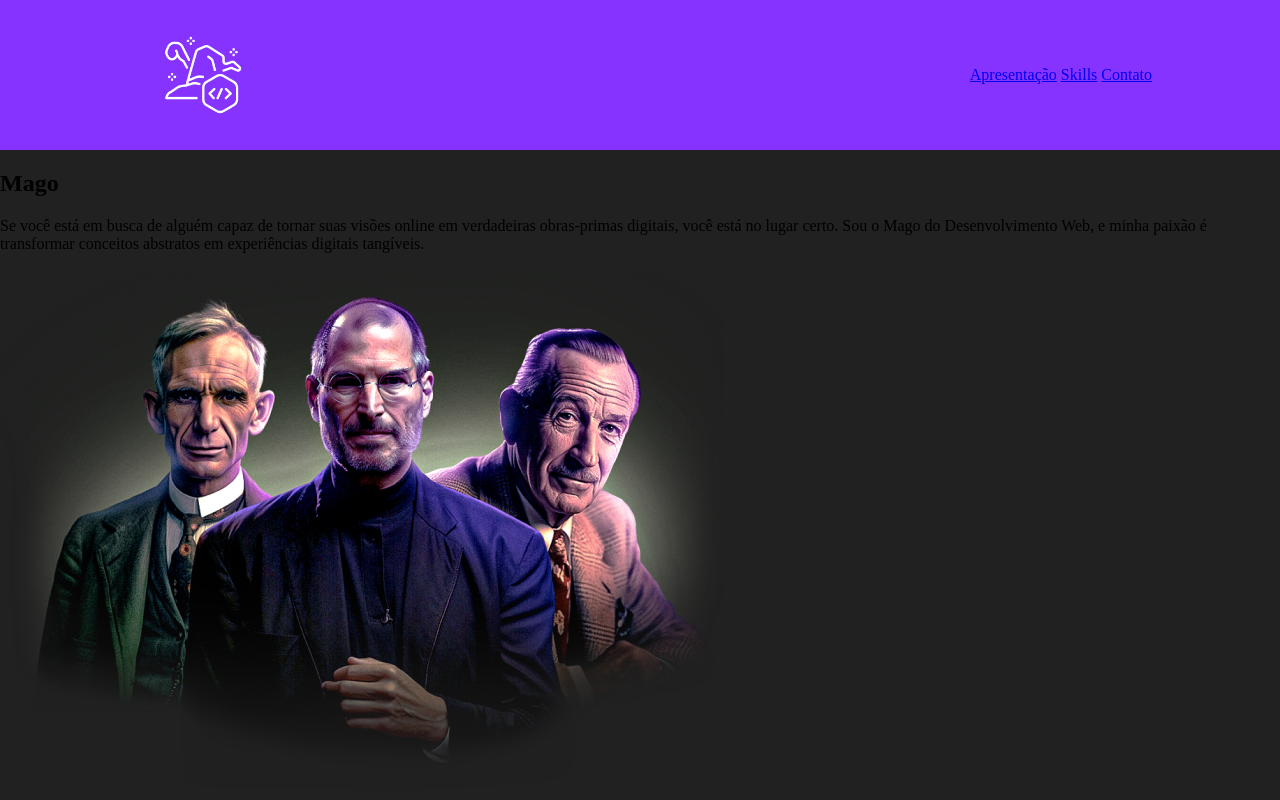
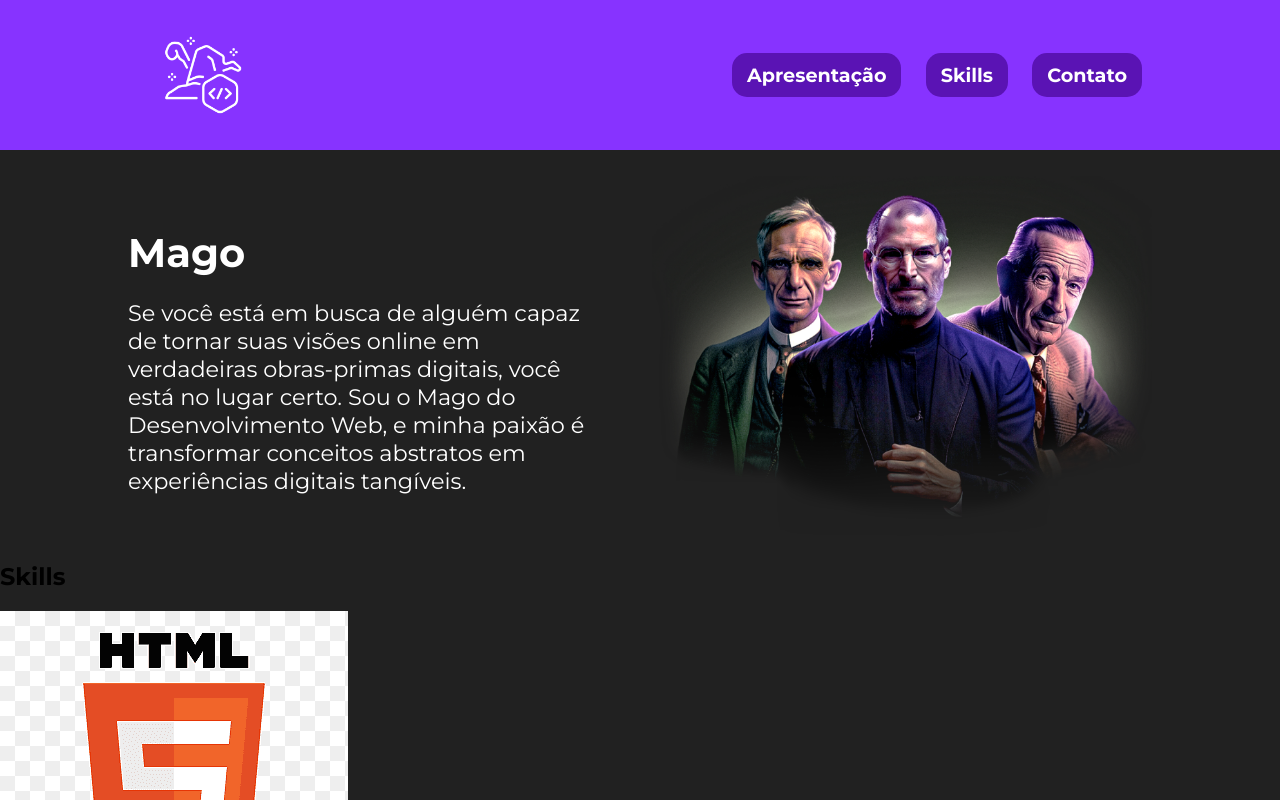
Before and after one commit to MagoUnintese/Escola-de-Programadores, a plain HTML site: page index.html in a window 1280 px wide. Shown: the top 800 px of the page. Drawn offline with Linux system fonts and the light colour scheme.

Commit message:
apresentacao

```diff
--- a/index.html
+++ b/index.html
@@ -1,6 +1,9 @@
 <!DOCTYPE html>
 <html lang="pt-BR">
     <head>
+        <link rel="preconnect" href="https://fonts.googleapis.com">
+        <link rel="preconnect" href="https://fonts.gstatic.com" crossorigin>
+
         <meta charset="utf-8"/>
         <meta name="viewport" content="width=device-width, initial-scale=1">
         <meta name="description" content="Descrição da página que estamos criando em aula">
@@ -11,7 +14,10 @@
 
         <link rel="icon" href="img/favicon.ico" type="image/x-icon">
 
+        <link href="https://fonts.googleapis.com/css2?family=Montserrat:ital,wght@0,100..900;1,100..900&display=swap" rel="stylesheet">
+
         <link rel="stylesheet" href="style.css">
+
     </head>
     <body>
         <header>
@@ -34,7 +40,7 @@
                         <h1>Mago</h1>
                         <p>Se você está em busca de alguém capaz de tornar suas visões online em verdadeiras obras-primas digitais, você está no lugar certo. Sou o Mago do Desenvolvimento Web, e minha paixão é transformar conceitos abstratos em experiências digitais tangíveis.</p>
                     </div>
-                    <img src="img/personagens_gestao.webp">
+                    <img width="500px" src="img/personagens_gestao.webp">
                 </div>
             </section>
 
--- a/style.css
+++ b/style.css
@@ -1,7 +1,15 @@
 :root{
+    --white-300: #FFFFFF;
+
     --black-300: #212121;
 
+    --purple-200: #A369FF;
     --purple-300: #8733FF;
+    --purple-500: #5A13B4;
+}
+
+*{
+    font-family: "Montserrat", sans-serif;
 }
 
 body{
@@ -9,6 +17,7 @@ body{
     margin: 0;
     padding: 0;
 }
+
 
 .backgroundHeaderColor{
     background-color: var(--purple-300);
@@ -25,3 +34,44 @@ body{
     width: 150px;
     height: 150px;
 }
+
+.buttonHeader{
+    background-color: var(--purple-500);
+    color: var(--white-300);
+    padding: 10px 15px;
+    text-decoration: none;
+    font-weight: bold;
+    font-size: 1.2rem;
+    border-radius: 15px;
+    margin: 0 10px;
+    transition: background-color 0.5s ease;
+}
+
+.buttonHeader:hover{
+    background-color: var(--purple-200);
+    transition: background-color 0.5s ease;
+}
+
+#apresentacao {
+    display: flex;
+    align-items: center;
+    justify-content: center;
+    margin: 2% 10%;
+    gap: 40px;
+}
+
+#apresentacao > div {
+    width: 750px;
+}
+
+#apresentacao h1 {
+    font-size: 2.5rem;
+    color: var(--white-300);
+    font-weight: bold;
+    margin-bottom: 10px;
+}
+
+#apresentacao p {
+    font-size: 1.4rem;
+    color: var(--white-300);
+}
```
